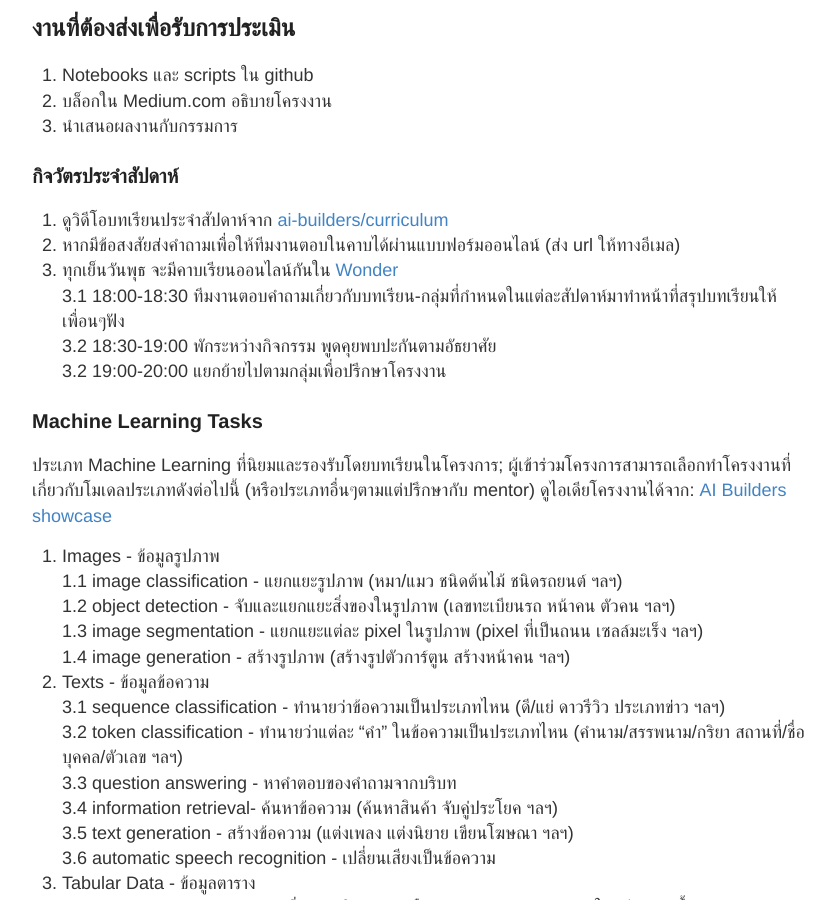
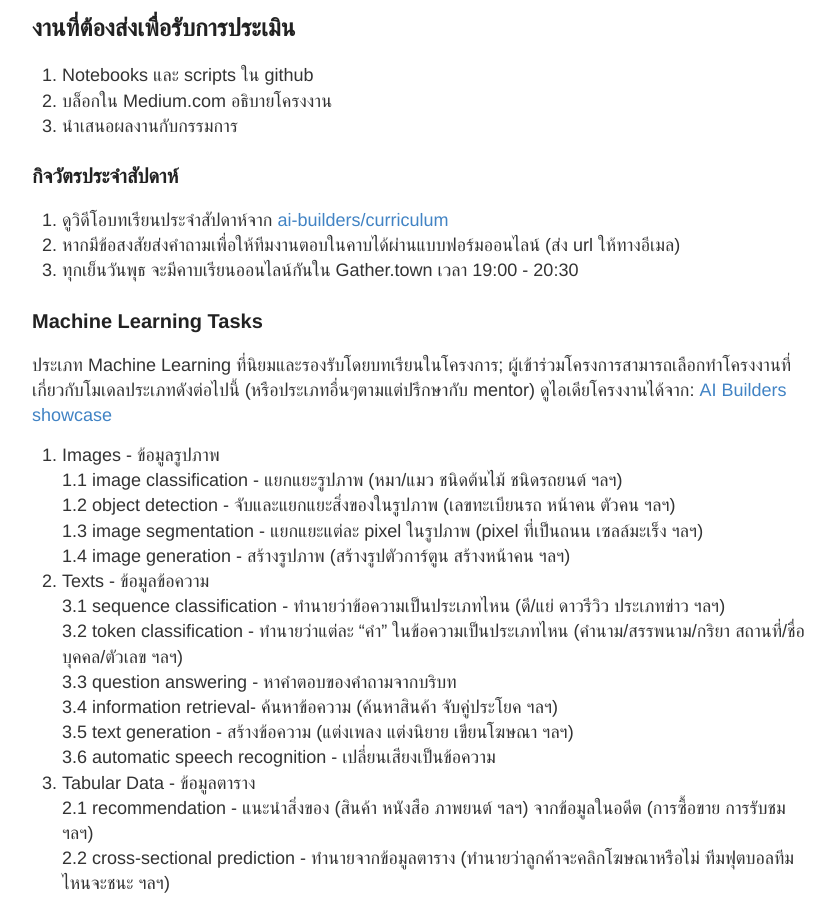
Before and after one commit to ai-builders/ai-builders.github.io, a Jekyll site: the page built from docs/_posts/2022-3-14-orientation-2022.md, in a window 1280 px wide and 900 px high, scrolled down 1170 px. Shown: the whole window, without its empty margins (218-1053 px from the left). Built offline with Jekyll 4.4.1, drawn with Linux system fonts in a browser that asks for light colours; some of the changed text lies outside the part shown.

```diff
--- a/docs/_posts/2022-3-14-orientation-2022.md
+++ b/docs/_posts/2022-3-14-orientation-2022.md
@@ -30,13 +30,10 @@
 ### กิจวัตรประจำสัปดาห์
 1. ดูวิดีโอบทเรียนประจำสัปดาห์จาก [ai-builders/curriculum](https://github.com/ai-builders/curriculum)
 2. หากมีข้อสงสัยส่งคำถามเพื่อให้ทีมงานตอบในคาบได้ผ่านแบบฟอร์มออนไลน์ (ส่ง url ให้ทางอีเมล)
-3. ทุกเย็นวันพุธ จะมีคาบเรียนออนไลน์กันใน [Wonder](https://www.wonder.me/)  \
-3.1 18:00-18:30 ทีมงานตอบคำถามเกี่ยวกับบทเรียน-กลุ่มที่กำหนดในแต่ละสัปดาห์มาทำหน้าที่สรุปบทเรียนให้เพื่อนๆฟัง \
-3.2 18:30-19:00 พักระหว่างกิจกรรม พูดคุยพบปะกันตามอัธยาศัย \
-3.2 19:00-20:00 แยกย้ายไปตามกลุ่มเพื่อปรึกษาโครงงาน
+3. ทุกเย็นวันพุธ จะมีคาบเรียนออนไลน์กันใน Gather.town เวลา 19:00 - 20:30
 
 ### Machine Learning Tasks
-ประเภท Machine Learning ที่นิยมและรองรับโดยบทเรียนในโครงการ; ผู้เข้าร่วมโครงการสามารถเลือกทำโครงงานที่เกี่ยวกับโมเดลประเภทดังต่อไปนี้ (หรือประเภทอื่นๆตามแต่ปรึกษากับ mentor) ดูไอเดียโครงงานได้จาก: [AI Builders showcase](https://www.facebook.com/hashtag/aibuildersshowcase/?__gid__=755699171268759)
+ประเภท Machine Learning ที่นิยมและรองรับโดยบทเรียนในโครงการ; ผู้เข้าร่วมโครงการสามารถเลือกทำโครงงานที่เกี่ยวกับโมเดลประเภทดังต่อไปนี้ (หรือประเภทอื่นๆตามแต่ปรึกษากับ mentor) ดูไอเดียโครงงานได้จาก: [AI Builders showcase](https://ai-builders.github.io/showcase)
 1. Images - ข้อมูลรูปภาพ \
   1.1 image classification - แยกแยะรูปภาพ (หมา/แมว ชนิดต้นไม้ ชนิดรถยนต์ ฯลฯ) \
   1.2 object detection - จับและแยกแยะสิ่งของในรูปภาพ (เลขทะเบียนรถ หน้าคน ตัวคน ฯลฯ) \
```
Also changed, not shown: other parts of docs/_posts/2022-3-14-orientation-2022.md (+1 -1 lines).
